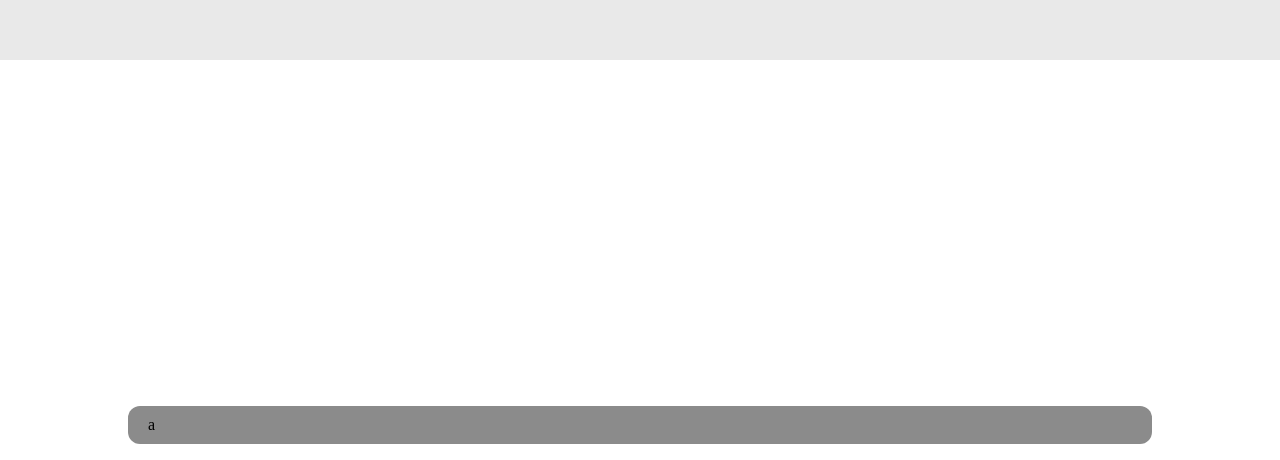
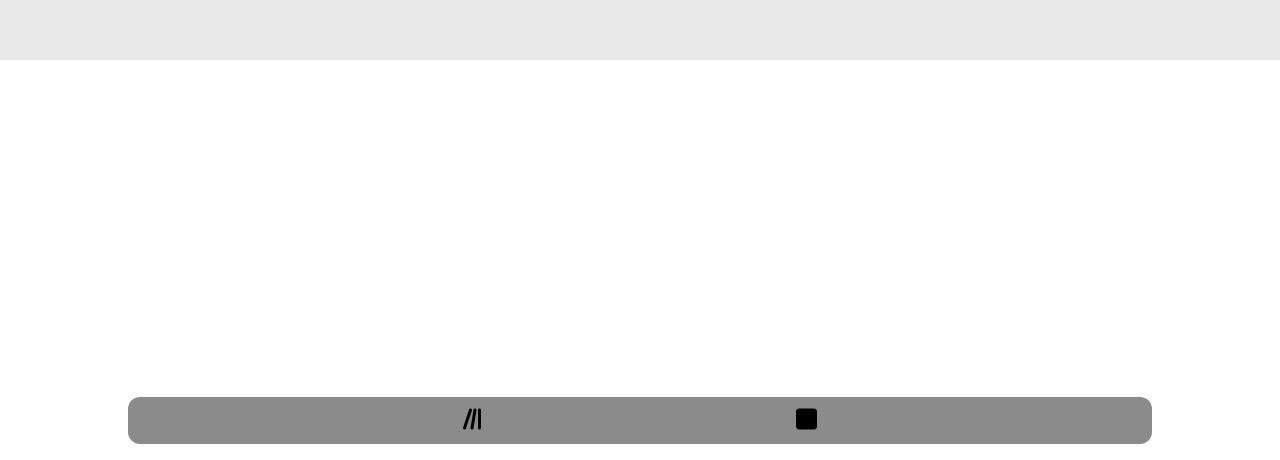
Before and after one commit to felipendelicia/drawable, a React (Vite) app: page / in a window 1280 px wide. Shown: the part 340-800 px from the top of the page. Built offline with nearby package versions, Linux system fonts and the light colour scheme.

Commit message:
created context

```diff
--- a/src/App.tsx
+++ b/src/App.tsx
@@ -1,12 +1,19 @@
+import { useState } from "react";
 import Canvas from "./components/Canvas";
 import ToolBar from "./components/ToolsBar";
+import { INITIAL_CTX } from "./constants";
+import { MainContext } from "./context";
+import { Ctx } from "./types";
 
 function App() {
+  const [ctx, setCtx] = useState<Ctx>(INITIAL_CTX)
   return (
-    <div className="App">
-      <Canvas/>
-      <ToolBar/>
-    </div>
+    <MainContext.Provider value={{ ctx, setCtx }}>
+      <div className="App">
+        <Canvas />
+        <ToolBar />
+      </div>
+    </MainContext.Provider>
   );
 }
 
--- a/src/components/ToolsBar/components.tsx
+++ b/src/components/ToolsBar/components.tsx
@@ -14,4 +14,10 @@ export const Root = styled.div`
     padding: 10px 20px;
     border-radius: 12px;
     background-color: #8b8b8b;
+    display: flex;
+    justify-content: space-evenly;
 `
+
+export const Tool = styled.p`
+    font-size: 1.5em;
+`
--- a/src/components/ToolsBar/index.tsx
+++ b/src/components/ToolsBar/index.tsx
@@ -1,11 +1,18 @@
-import { Container, Root } from "./components";
+import tools from "../../data/tools";
+import { Container, Root, Tool } from "./components";
 
 export default function ToolBar() {
   return (
     <Container>
-        <Root>
-            a
-        </Root>
+      <Root>
+        {
+          tools.map((tool, i) => {
+            return (
+              <Tool key={i} id={tool.name}>{tool.icon}</Tool>
+            )
+          })
+        }
+      </Root>
     </Container>
   )
 }
--- /dev/null
+++ b/src/constants.ts
@@ -0,0 +1,3 @@
+export const INITIAL_CTX = {
+    elements: []
+}
--- /dev/null
+++ b/src/context.tsx
@@ -0,0 +1,8 @@
+import React from "react";
+import { INITIAL_CTX } from "./constants";
+import { StateCtx } from "./types";
+
+export const MainContext = React.createContext<StateCtx>({
+  ctx: INITIAL_CTX,
+  setCtx: () => null,
+});
--- a/src/data/tools.tsx
+++ b/src/data/tools.tsx
@@ -1,5 +1,15 @@
+import { faLinesLeaning, faSquare } from "@fortawesome/free-solid-svg-icons"
+import { FontAwesomeIcon } from "@fortawesome/react-fontawesome"
+
 const tools = [
-
+    {
+        name: 'line',
+        icon: <FontAwesomeIcon icon={faLinesLeaning}/>
+    },
+    {
+        name: 'rectangle',
+        icon: <FontAwesomeIcon icon={faSquare}/>
+    }
 ]
 
 export default tools
--- /dev/null
+++ b/src/types.ts
@@ -0,0 +1,10 @@
+import { Dispatch, SetStateAction } from "react";
+
+export interface StateCtx {
+    ctx: Ctx;
+    setCtx: Dispatch<SetStateAction<Ctx>>
+}
+
+export interface Ctx {
+    elements: never[],
+}
```
